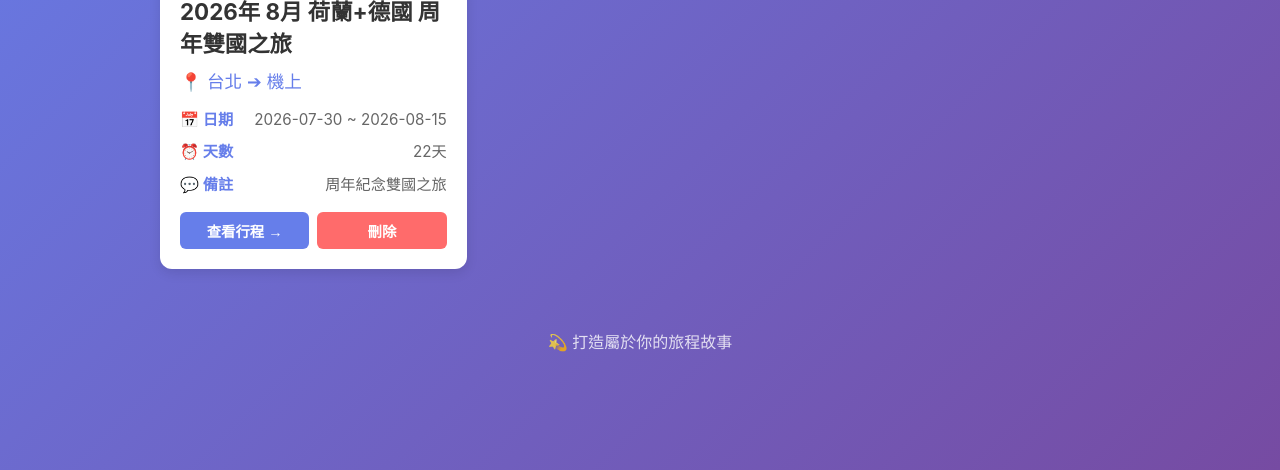
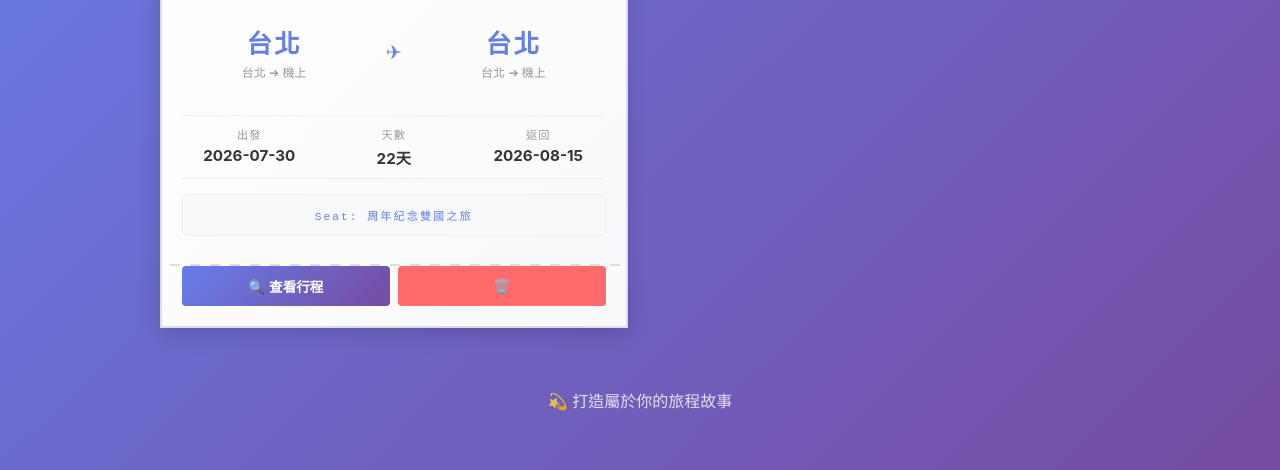
Before and after one commit to clotha16622-maker/travel_gui, a plain HTML site: page index.html in a window 1280 px wide. Shown: the part 330-800 px from the top of the page. Drawn offline with Linux system fonts and the light colour scheme.

Commit message:
Design travel cards in ticket/flight pass style with visual elements

```diff
--- a/index.html
+++ b/index.html
@@ -90,97 +90,201 @@
         /* Itineraries Grid */
         .itineraries-grid {
             display: grid;
-            grid-template-columns: repeat(auto-fill, minmax(300px, 1fr));
-            gap: 20px;
+            grid-template-columns: repeat(auto-fill, minmax(320px, 1fr));
+            gap: 25px;
             animation: fadeIn 0.8s ease-out 0.4s both;
         }
 
+        /* Ticket Style */
         .itinerary-card {
-            background: white;
-            border-radius: 12px;
-            padding: 20px;
-            box-shadow: 0 4px 12px rgba(0,0,0,0.1);
+            background: linear-gradient(135deg, #ffffff 0%, #f8f9fa 100%);
+            border-radius: 0;
+            padding: 0;
+            box-shadow: 0 6px 20px rgba(0,0,0,0.15);
             cursor: pointer;
             transition: all 0.3s;
             position: relative;
             overflow: hidden;
+            border: 2px solid #ddd;
         }
 
         .itinerary-card:hover {
-            transform: translateY(-5px);
-            box-shadow: 0 8px 20px rgba(0,0,0,0.2);
+            transform: translateY(-8px) scale(1.02);
+            box-shadow: 0 12px 30px rgba(0,0,0,0.25);
         }
 
+        /* 撕裂邊效果 */
         .itinerary-card::before {
             content: '';
             position: absolute;
             top: 0;
             left: 0;
             right: 0;
-            height: 4px;
-            background: linear-gradient(90deg, #667eea, #764ba2);
+            height: 8px;
+            background: repeating-linear-gradient(
+                90deg,
+                #667eea 0px,
+                #667eea 10px,
+                transparent 10px,
+                transparent 20px
+            );
+            clip-path: polygon(0 0, 100% 0, 100% 100%, 0 100%);
+        }
+
+        .itinerary-card::after {
+            content: '';
+            position: absolute;
+            bottom: 60px;
+            left: -2px;
+            right: -2px;
+            height: 2px;
+            background: repeating-linear-gradient(
+                90deg,
+                transparent 0px,
+                transparent 10px,
+                #ddd 10px,
+                #ddd 20px
+            );
+        }
+
+        /* 機票主體 */
+        .ticket-content {
+            padding: 20px;
+        }
+
+        .ticket-header {
+            display: flex;
+            justify-content: space-between;
+            align-items: flex-start;
+            margin-bottom: 15px;
+            padding-bottom: 15px;
+            border-bottom: 2px solid #f0f0f0;
+        }
+
+        .ticket-airline {
+            font-size: 0.8rem;
+            color: #999;
+            text-transform: uppercase;
+            letter-spacing: 2px;
+            font-weight: 700;
         }
 
         .itinerary-emoji {
-            font-size: 3rem;
-            margin-bottom: 10px;
+            font-size: 2.5rem;
+            text-align: right;
+        }
+
+        /* 路線 */
+        .ticket-route {
+            display: flex;
+            justify-content: space-between;
+            align-items: center;
+            margin-bottom: 20px;
+            padding: 15px 0;
+        }
+
+        .ticket-city {
+            flex: 1;
+            text-align: center;
+        }
+
+        .ticket-city-code {
+            font-size: 1.6rem;
+            font-weight: 800;
+            color: #667eea;
+            letter-spacing: 2px;
+        }
+
+        .ticket-city-name {
+            font-size: 0.75rem;
+            color: #999;
+            margin-top: 3px;
+            text-transform: uppercase;
+        }
+
+        .ticket-arrow {
+            flex: 0.3;
+            text-align: center;
+            color: #667eea;
+            font-size: 1.2rem;
         }
 
         .itinerary-title {
-            font-size: 1.4rem;
+            font-size: 0.9rem;
             font-weight: bold;
             color: #333;
-            margin-bottom: 10px;
+            margin-bottom: 12px;
+            text-align: center;
+            letter-spacing: 0.5px;
         }
 
-        .itinerary-destination {
-            font-size: 1.1rem;
-            color: #667eea;
+        /* 信息行 */
+        .ticket-info-row {
+            display: grid;
+            grid-template-columns: 1fr 1fr 1fr;
+            gap: 10px;
             margin-bottom: 15px;
+            padding: 10px 0;
+            border-top: 1px solid #f0f0f0;
+            border-bottom: 1px solid #f0f0f0;
         }
 
-        .itinerary-info {
-            font-size: 0.95rem;
-            color: #666;
-            line-height: 1.6;
-            margin-bottom: 15px;
+        .ticket-info-box {
+            text-align: center;
         }
 
-        .itinerary-info-row {
-            display: flex;
-            justify-content: space-between;
-            margin-bottom: 8px;
+        .ticket-info-label {
+            font-size: 0.7rem;
+            color: #999;
+            text-transform: uppercase;
+            letter-spacing: 1px;
+            margin-bottom: 4px;
         }
 
-        .itinerary-info-label {
-            font-weight: 600;
+        .ticket-info-value {
+            font-size: 0.95rem;
+            font-weight: 700;
+            color: #333;
+        }
+
+        /* 二維碼區域 */
+        .ticket-barcode {
+            background: #f8f9fa;
+            border: 1px solid #f0f0f0;
+            border-radius: 6px;
+            padding: 12px;
+            text-align: center;
+            margin-bottom: 15px;
+            font-family: 'Courier New', monospace;
+            font-size: 0.7rem;
+            letter-spacing: 2px;
             color: #667eea;
         }
 
         .itinerary-actions {
             display: flex;
             gap: 8px;
-            margin-top: 15px;
+            padding-top: 15px;
         }
 
         .btn-small {
             flex: 1;
-            padding: 8px 12px;
+            padding: 10px 12px;
             border: none;
-            border-radius: 6px;
-            font-size: 0.9rem;
+            border-radius: 4px;
+            font-size: 0.85rem;
             font-weight: 600;
             cursor: pointer;
             transition: all 0.3s;
         }
 
         .btn-view {
-            background: #667eea;
+            background: linear-gradient(135deg, #667eea, #764ba2);
             color: white;
         }
 
         .btn-view:hover {
-            background: #5568d3;
+            background: linear-gradient(135deg, #5568d3, #6a3e8f);
         }
 
         .btn-delete {
@@ -491,37 +595,65 @@
 
             container.innerHTML = `
                 <div class="itineraries-grid">
-                    ${itineraries.map(it => `
-                        <div class="itinerary-card">
-                            <div class="itinerary-emoji">${getEmoji(it.destination)}</div>
-                            <div class="itinerary-title">${it.title}</div>
-                            <div class="itinerary-destination">📍 ${it.destination}</div>
-                            <div class="itinerary-info">
-                                ${it.startDate ? `
-                                    <div class="itinerary-info-row">
-                                        <span class="itinerary-info-label">📅 日期</span>
-                                        <span>${it.startDate} ~ ${it.endDate || ''}</span>
+                    ${itineraries.map(it => {
+                        const startCity = it.destination.split(/[&、,]/)[0].trim();
+                        const endCity = it.destination.split(/[&、,]/).pop().trim();
+                        const startCode = getCountryCode(startCity);
+                        const endCode = getCountryCode(endCity);
+                        const durationDays = it.days || 7;
+
+                        return `
+                            <div class="itinerary-card">
+                                <div class="ticket-content">
+                                    <div class="ticket-header">
+                                        <div>
+                                            <div class="ticket-airline">✈ TRAVEL PASS</div>
+                                            <div class="itinerary-title">${it.title}</div>
+                                        </div>
+                                        <div class="itinerary-emoji">${getEmoji(it.destination)}</div>
                                     </div>
-                                ` : ''}
-                                ${it.days ? `
-                                    <div class="itinerary-info-row">
-                                        <span class="itinerary-info-label">⏰ 天數</span>
-                                        <span>${it.days}天</span>
+
+                                    <div class="ticket-route">
+                                        <div class="ticket-city">
+                                            <div class="ticket-city-code">${startCode}</div>
+                                            <div class="ticket-city-name">${startCity}</div>
+                                        </div>
+                                        <div class="ticket-arrow">✈</div>
+                                        <div class="ticket-city">
+                                            <div class="ticket-city-code">${endCode}</div>
+                                            <div class="ticket-city-name">${endCity}</div>
+                                        </div>
                                     </div>
-                                ` : ''}
-                                ${it.description ? `
-                                    <div class="itinerary-info-row">
-                                        <span class="itinerary-info-label">💬 備註</span>
-                                        <span>${it.description}</span>
+
+                                    <div class="ticket-info-row">
+                                        <div class="ticket-info-box">
+                                            <div class="ticket-info-label">出發</div>
+                                            <div class="ticket-info-value">${it.startDate || '待定'}</div>
+                                        </div>
+                                        <div class="ticket-info-box">
+                                            <div class="ticket-info-label">天數</div>
+                                            <div class="ticket-info-value">${durationDays}天</div>
+                                        </div>
+                                        <div class="ticket-info-box">
+                                            <div class="ticket-info-label">返回</div>
+                                            <div class="ticket-info-value">${it.endDate || '待定'}</div>
+                                        </div>
                                     </div>
-                                ` : ''}
+
+                                    ${it.description ? `
+                                        <div class="ticket-barcode">
+                                            Seat: ${it.description.substring(0, 16).toUpperCase()}
+                                        </div>
+                                    ` : ''}
+
+                                    <div class="itinerary-actions">
+                                        <button class="btn-small btn-view" onclick="viewItinerary('${it.id}')">🔍 查看行程</button>
+                                        <button class="btn-small btn-delete" onclick="deleteItinerary('${it.id}')">🗑️</button>
+                                    </div>
+                                </div>
                             </div>
-                            <div class="itinerary-actions">
-                                <button class="btn-small btn-view" onclick="viewItinerary('${it.id}')">查看行程 →</button>
-                                <button class="btn-small btn-delete" onclick="deleteItinerary('${it.id}')">刪除</button>
-                            </div>
-                        </div>
-                    `).join('')}
+                        `;
+                    }).join('')}
                 </div>
             `;
         }
@@ -535,6 +667,32 @@
             if (destination.includes('美國')) return '🇺🇸';
             if (destination.includes('歐洲')) return '🇪🇺';
             return '🌍';
+        }
+
+        // 獲取國家代碼
+        function getCountryCode(city) {
+            const codes = {
+                '台北': 'TPE',
+                '台灣': 'TWN',
+                '荷蘭': 'AMS',
+                '阿姆斯特丹': 'AMS',
+                '鹿特丹': 'RTM',
+                '海牙': 'AMS',
+                '萊頓': 'AMS',
+                '烏特勒支': 'AMS',
+                '羊角村': 'AMS',
+                '德國': 'BER',
+                '科隆': 'CGN',
+                '法蘭克福': 'FRA',
+                '海德堡': 'FRA',
+                '日本': 'NRT',
+                '東京': 'NRT',
+                '大阪': 'KIX',
+                '韓國': 'ICN',
+                '泰國': 'BKK',
+                '美國': 'LAX'
+            };
+            return codes[city] || city.substring(0, 3).toUpperCase();
         }
 
         // 查看行程
```
